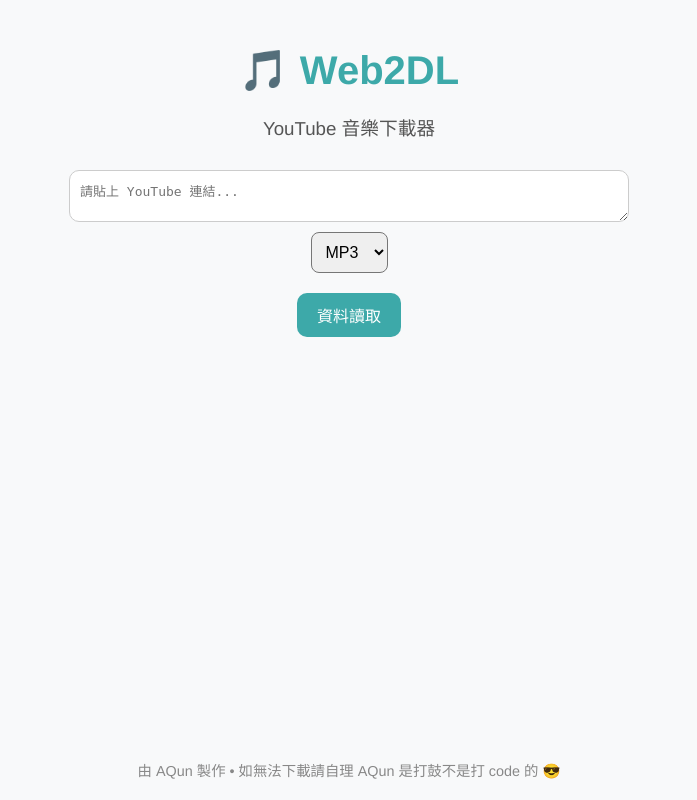
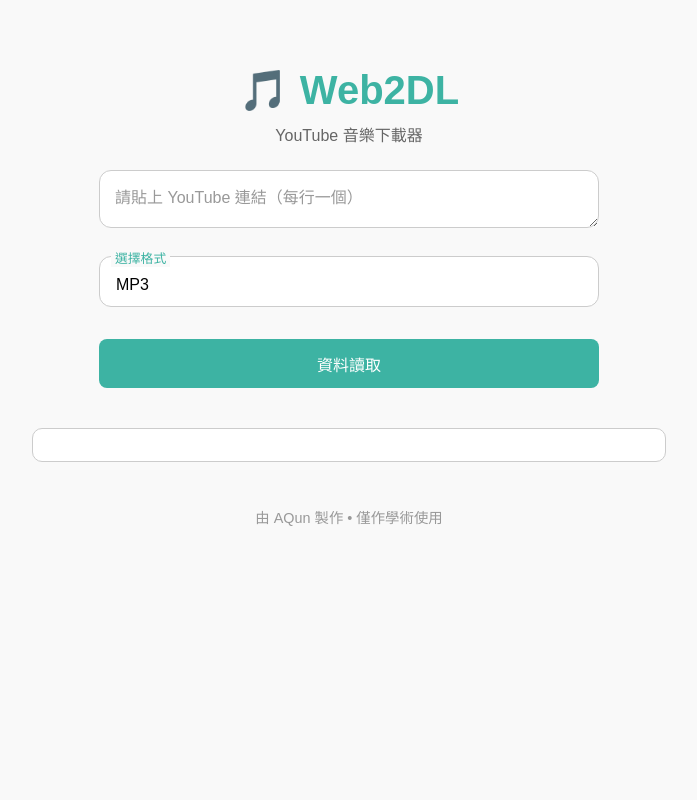
Before and after one commit to AQun1025/ytapi, a Flask app: page / in a window 1280 px wide. Shown: the whole page, without its empty margins (291-988 px from the left). Run offline with Flask 3, Linux system fonts and the light colour scheme.

Commit message:
🔥 更新：浮標樣式 + RWD + 單檔不打包

```diff
--- a/app.py
+++ b/app.py
@@ -3,19 +3,18 @@
 import os
 import uuid
 import re
+import zipfile
+import shutil
+import tempfile
 
 app = Flask(__name__)
 
-# 建立下載資料夾
-DOWNLOAD_DIR = os.path.join(os.getcwd(), 'downloads')
-os.makedirs(DOWNLOAD_DIR, exist_ok=True)
-
-# Cookies 檔案路徑（你需要準備 cookie.txt）
+# Cookies 檔案路徑
 COOKIE_PATH = os.path.join(os.getcwd(), 'cookie.txt')
 
-def download_audio(url, format_choice):
+def download_audio(url, format_choice, download_dir):
     uid = str(uuid.uuid4())[:8]
-    output_template = os.path.join(DOWNLOAD_DIR, f"{uid}_%(title).80s.%(ext)s")
+    output_template = os.path.join(download_dir, f"{uid}_%(title).80s.%(ext)s")
 
     ydl_opts = {
         'outtmpl': output_template,
@@ -37,10 +36,10 @@
         return {
             'status': 'success',
             'title': info.get('title'),
-            'download_url': f'/download/{os.path.basename(downloaded_path)}'
+            'filepath': downloaded_path
         }
     except Exception as e:
-        return {'status': 'error', 'message': str(e)}
+        return {'status': 'error', 'message': str(e), 'url': url}
 
 @app.route('/')
 def index():
@@ -49,22 +48,61 @@
 @app.route('/api/download', methods=['POST'])
 def api_download():
     data = request.get_json()
-    url = data.get('url')
+    raw_urls = data.get('url', '')
     format_choice = data.get('format', 'mp3')
 
-    if not url:
-        return jsonify({'status': 'error', 'message': '請提供 URL'})
+    if not raw_urls:
+        return jsonify({'status': 'error', 'message': '請提供至少一個 URL'})
 
-    result = download_audio(url, format_choice)
-    return jsonify(result)
+    urls = [url.strip() for url in raw_urls.strip().splitlines() if url.strip()]
+    results = []
+    success_files = []
+
+    with tempfile.TemporaryDirectory() as tmpdir:
+        for url in urls:
+            result = download_audio(url, format_choice, tmpdir)
+            results.append(result)
+            if result['status'] == 'success':
+                success_files.append(result['filepath'])
+
+        if not success_files:
+            return jsonify({'status': 'error', 'message': '所有連結皆下載失敗', 'results': results})
+
+        if len(success_files) == 1:
+            file = success_files[0]
+            final_path = os.path.join('downloads', os.path.basename(file))
+            shutil.move(file, final_path)
+            return jsonify({
+                'status': 'single',
+                'download_url': f'/download/{os.path.basename(file)}',
+                'results': results
+            })
+
+        zip_name = f"downloads_{uuid.uuid4().hex[:8]}.zip"
+        zip_path = os.path.join(tmpdir, zip_name)
+
+        with zipfile.ZipFile(zip_path, 'w') as zipf:
+            for file in success_files:
+                arcname = os.path.basename(file)
+                zipf.write(file, arcname=arcname)
+
+        final_zip_path = os.path.join('downloads', zip_name)
+        shutil.move(zip_path, final_zip_path)
+
+        return jsonify({
+            'status': 'zip',
+            'zip_url': f'/download/{zip_name}',
+            'results': results
+        })
 
 @app.route('/download/<filename>')
 def download_file(filename):
-    filepath = os.path.join(DOWNLOAD_DIR, filename)
+    filepath = os.path.join('downloads', filename)
     if os.path.exists(filepath):
         return send_file(filepath, as_attachment=True)
     else:
         return 'File not found', 404
 
 if __name__ == '__main__':
+    os.makedirs('downloads', exist_ok=True)
     app.run(debug=True, host='0.0.0.0')
--- a/static/style.css
+++ b/static/style.css
@@ -1,139 +1,176 @@
-/* Web2DL CSS */
+/* === 基本排版 === */
 body {
-    font-family: "Helvetica Neue", Helvetica, Arial, sans-serif;
-    background-color: #f8f9fa;
-    color: #333;
-    margin: 0;
-    padding: 0;
-    display: flex;
-    flex-direction: column;
-    align-items: center;
-    min-height: 100vh;
+  font-family: sans-serif;
+  background-color: #f9f9f9;
+  color: #333;
+  text-align: center;
+  padding: 2em;
 }
 
-.container {
-    width: 90%;
-    max-width: 600px;
-    padding: 20px;
-    box-sizing: border-box;
-    text-align: center;
+/* === 標題區塊 === */
+h1 {
+  font-size: 2.5em;
+  font-weight: 700;
+  color: #3db3a3;
+  margin-bottom: 0.2em;
 }
 
-h1 {
-    font-size: 2.5em;
-    color: #3da9a9;
-    margin-bottom: 10px;
+h2 {
+  font-size: 1em;
+  font-weight: 400;
+  margin-top: 0;
+  color: #666;
 }
 
-h3 {
-    font-weight: normal;
-    color: #555;
-    margin-bottom: 30px;
+/* === 表單輸入區塊 === */
+.form-group {
+  position: relative;
+  width: 80%;
+  max-width: 500px;
+  margin: 1.5em auto;
 }
 
-form {
-    display: flex;
-    flex-direction: column;
-    align-items: center;
-    width: 100%;
-}
-
-textarea {
-    width: 100%;
-    padding: 10px;
-    font-size: 1em;
-    border: 1px solid #ccc;
-    border-radius: 10px;
-    resize: vertical;
-    background-color: #ffffff;
-    box-sizing: border-box;
-    margin-bottom: 10px;
+textarea,
+select {
+  width: 100%;
+  padding: 1.2em 1em 0.8em 1em;
+  font-size: 1em;
+  border: 1px solid #ccc;
+  border-radius: 12px;
+  resize: vertical;
+  box-sizing: border-box;
+  background-color: white;
+  appearance: none;
+  -webkit-appearance: none;
+  -moz-appearance: none;
 }
 
 select {
-    padding: 10px;
-    border-radius: 8px;
-    font-size: 1em;
-    margin-bottom: 20px;
+  padding-right: 2em;
 }
 
-input[type="submit"] {
-    background-color: #3da9a9;
-    color: white;
-    border: none;
-    padding: 10px 20px;
-    font-size: 1em;
-    border-radius: 10px;
-    cursor: pointer;
-    transition: background-color 0.3s;
+/* === 浮動標籤 === */
+.floating-label {
+  position: absolute;
+  top: 14px;
+  left: 16px;
+  color: #999;
+  font-size: 1em;
+  pointer-events: none;
+  transition: 0.2s ease all;
 }
 
-input[type="submit"]:hover {
-    background-color: #318f8f;
+textarea:focus + .floating-label,
+textarea:not(:placeholder-shown) + .floating-label,
+select:focus + .floating-label,
+select:not([value=""]) + .floating-label {
+  top: -8px;
+  left: 12px;
+  font-size: 0.8em;
+  color: #3db3a3;
+  background: #f9f9f9;
+  padding: 0 4px;
 }
 
-#download-btn input[type="button"] {
-    background-color: #3da9a9;
-    color: white;
-    border: none;
-    padding: 10px 20px;
-    font-size: 1em;
-    border-radius: 10px;
-    cursor: pointer;
-    margin-top: 15px;
-    transition: background-color 0.3s;
+/* === 按鈕樣式 === */
+button {
+  width: 80%;
+  max-width: 500px;
+  margin: 0.5em auto;
+  padding: 0.8em;
+  font-size: 1em;
+  border-radius: 8px;
+  border: none;
+  background-color: #3db3a3;
+  color: white;
+  cursor: pointer;
 }
 
-#download-btn input[type="button"]:hover {
-    background-color: #318f8f;
+button:hover {
+  background-color: #2d9889;
 }
 
-footer {
-    margin-top: auto;
-    padding: 20px;
-    font-size: 0.9em;
-    color: #888;
-    text-align: center;
+/* === 結果回報區 === */
+#results {
+  margin-top: 2em;
+  text-align: left;
+  max-width: 600px;
+  margin-left: auto;
+  margin-right: auto;
+  background-color: #fff;
+  padding: 1em;
+  border-radius: 10px;
+  border: 1px solid #ccc;
 }
 
-#loading-screen {
-    position: fixed;
-    top: 0;
-    left: 0;
-    width: 100%;
-    height: 100%;
-    background-color: rgba(255, 255, 255, 0.9);
-    display: none;
-    flex-direction: column;
-    justify-content: center;
-    align-items: center;
-    z-index: 9999;
-    color: #666;
-    font-size: 1.2em;
+/* === 頁尾 === */
+footer {
+  margin-top: 3em;
+  color: #999;
+  font-size: 0.9em;
 }
 
-.spinner {
-    border: 6px solid #e0e0e0;
-    border-top: 6px solid #3da9a9;
-    border-radius: 50%;
-    width: 50px;
-    height: 50px;
-    animation: spin 1s linear infinite;
-    margin-bottom: 20px;
+/* === 連結樣式 === */
+a {
+  color: #007B88;
+  text-decoration: none;
 }
 
-@keyframes spin {
-    0% { transform: rotate(0deg); }
-    100% { transform: rotate(360deg); }
+/* === 進度條 === */
+.progress-bar-container {
+  margin: 1em auto;
+  width: 80%;
+  max-width: 500px;
+  background-color: #ddd;
+  border-radius: 10px;
+  overflow: hidden;
 }
 
+.progress-bar {
+  height: 8px;
+  width: 0%;
+  background-color: #3db3a3;
+  animation: load 2s infinite;
+}
+
+@keyframes load {
+  0% { width: 0%; }
+  50% { width: 100%; }
+  100% { width: 0%; }
+}
+
+/* === RWD 手機優化 === */
 @media (max-width: 600px) {
-    textarea {
-        font-size: 1em;
-    }
+  body {
+    padding: 1em;
+  }
 
-    input[type="submit"],
-    #download-btn input[type="button"] {
-        width: 100%;
-    }
+  h1 {
+    font-size: 2em;
+  }
+
+  h2 {
+    font-size: 0.9em;
+  }
+
+  .form-group {
+    width: 95%;
+    margin: 1em auto;
+  }
+
+  textarea,
+  select,
+  button {
+    font-size: 1em;
+    padding: 1em;
+  }
+
+  #results {
+    width: 95%;
+    font-size: 0.95em;
+  }
+
+  footer {
+    font-size: 0.8em;
+  }
 }
--- a/templates/index.html
+++ b/templates/index.html
@@ -1,62 +1,90 @@
 <!DOCTYPE html>
-<html lang="zh-Hant">
+<html lang="zh-TW">
 <head>
   <meta charset="UTF-8">
+  <title>Web2DL - YouTube 音樂下載器</title>
+  <link rel="icon" href="{{ url_for('static', filename='favicon.png') }}">
   <meta name="viewport" content="width=device-width, initial-scale=1.0">
-    <title>Web2DL</title>
   <link rel="stylesheet" href="{{ url_for('static', filename='style.css') }}">
-    <link rel="icon" href="{{ url_for('static', filename='favicon.png') }}" type="image/png">
 </head>
 <body>
-    <div class="container">
   <h1>🎵 Web2DL</h1>
-        <h3>YouTube 音樂下載器</h3>
+  <h2>YouTube 音樂下載器</h2>
+
   <form id="download-form">
-            <textarea name="url" id="url-input" placeholder="請貼上 YouTube 連結..." required></textarea>
-            <select name="format" id="format">
+    <div class="form-group">
+      <textarea id="url" name="url" placeholder=" "></textarea>
+      <label class="floating-label" for="url">請貼上 YouTube 連結（每行一個）</label>
+    </div>
+
+    <div class="form-group">
+      <select id="format" name="format">
         <option value="mp3">MP3</option>
         <option value="wav">WAV</option>
       </select>
-            <input type="submit" value="資料讀取">
-        </form>
-        <div id="download-btn"></div>
+      <label class="floating-label" for="format">選擇格式</label>
     </div>
 
-    <div id="loading-screen">
-        <div class="spinner"></div>
-        <div>資料讀取中...</div>
+    <button type="submit">資料讀取</button>
+  </form>
+
+  <div class="progress-bar-container" id="progress-container" style="display: none;">
+    <div class="progress-bar"></div>
   </div>
 
+  <div id="results"></div>
+
   <footer>
-        由 AQun 製作 • 如無法下載請自理 AQun 是打鼓不是打 code 的 😎
+    由 AQun 製作 • 僅作學術使用
   </footer>
 
   <script>
-        const form = document.getElementById('download-form');
-        const loadingScreen = document.getElementById('loading-screen');
-        const downloadBtn = document.getElementById('download-btn');
+    document.getElementById('download-form').addEventListener('submit', async function(e) {
+      e.preventDefault();
+      const url = document.getElementById('url').value;
+      const format = document.getElementById('format').value;
+      const urls = url.trim().split(/\n+/).filter(line => line.trim());
 
-        form.addEventListener('submit', async (e) => {
-            e.preventDefault();
-            const url = document.getElementById('url-input').value;
-            const format = document.getElementById('format').value;
+      if (urls.length === 0) {
+        document.getElementById('results').innerHTML = '❌ 請輸入至少一個連結';
+        return;
+      }
 
-            loadingScreen.style.display = 'flex';
+      document.getElementById('progress-container').style.display = 'block';
+      document.getElementById('results').innerHTML = `⏳ 開始下載，共 ${urls.length} 首...<br><br>`;
 
-            const response = await fetch('/api/download', {
+      const res = await fetch('/api/download', {
         method: 'POST',
         headers: {'Content-Type': 'application/json'},
-                body: JSON.stringify({ url, format })
+        body: JSON.stringify({url: url, format: format})
       });
 
-            const result = await response.json();
-            loadingScreen.style.display = 'none';
+      const data = await res.json();
+      document.getElementById('progress-container').style.display = 'none';
+      let html = '';
 
+      if (data.status === 'zip') {
+        html += `<h3>✅ 成功下載 ${data.results.filter(r => r.status === 'success').length} 首</h3>`;
+        html += `<a href="${data.zip_url}" target="_blank">📦 下載全部（ZIP）</a><br><br>`;
+      } else if (data.status === 'single') {
+        html += `<h3>✅ 成功下載 1 首</h3>`;
+        html += `<a href="${data.download_url}" target="_blank">🎧 立即下載</a><br><br>`;
+      } else {
+        html += `<h3 style="color:red">❌ 錯誤：${data.message}</h3>`;
+      }
+
+      html += '<ul>';
+      data.results.forEach((result, idx) => {
+        html += `<li><strong>下載進度：${idx + 1} / ${data.results.length}</strong><br>`;
         if (result.status === 'success') {
-                downloadBtn.innerHTML = `<input type="button" value="下載音樂" onclick="window.location='${result.download_url}'">`;
+          html += `✅ ${result.title}</li>`;
         } else {
-                downloadBtn.innerHTML = `<p style="color:red;">錯誤：${result.message}</p>`;
+          html += `<span style="color:red">❌ ${result.url}：${result.message}</span></li>`;
         }
+      });
+      html += '</ul>';
+
+      document.getElementById('results').innerHTML = html;
     });
   </script>
 </body>
```
Also changed, not shown: cookies.txt (+7 -15 lines), 5 other files. Lines whose indentation alone changed are shown as unchanged.
